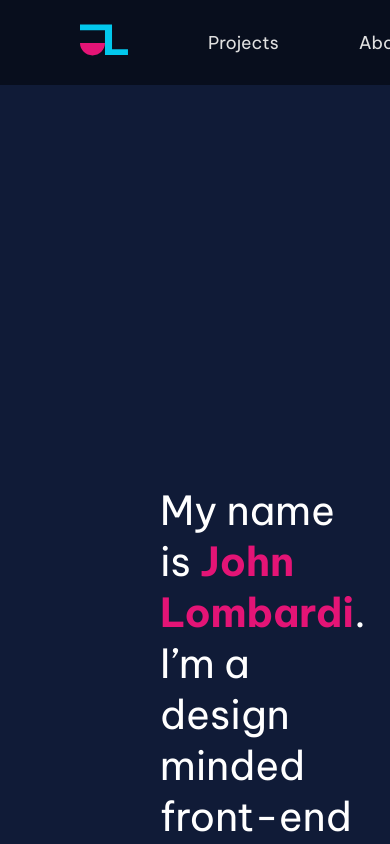
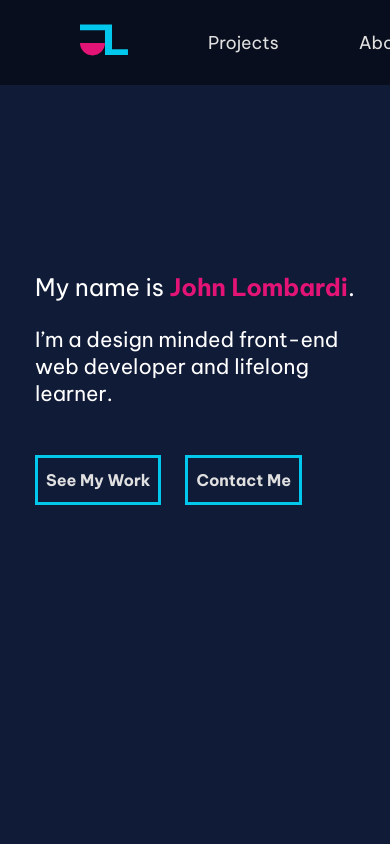
Before and after one commit to johnlombardi389/port, a React (Vite) app: page / in a window 390 px wide. Shown: the top 844 px of the page. Built offline with nearby package versions, Linux system fonts and the light colour scheme.

Commit message:
Adjusted intro section of home page to be centrered using transform and changed font-sizes

```diff
--- a/src/components/IntroSection.jsx
+++ b/src/components/IntroSection.jsx
@@ -20,7 +20,7 @@ function IntroSection() {
       <motion.div className="title" variants={titleAnimation}>
         <div className="reveal">
           <div className="hide">
-            <h2>
+            <h2 className="sm-title">
               I’m a design minded front-end web developer and lifelong learner.
             </h2>
           </div>
--- a/src/styles/_home.scss
+++ b/src/styles/_home.scss
@@ -1,13 +1,13 @@
 .intro-container {
-  min-height: 90vh;
-  max-width: 1900px;
-  display: flex;
-  justify-content: space-between;
-  align-items: start;
-  flex-direction: column;
+  position: absolute;
+  top: 50%;
+  left: 50%;
+  transform: translate(-50%, -50%);
+  max-width: 1000px;
+  height: 300px;
   color: white;
-  margin: auto;
-  padding: 25rem 10rem;
+  .title {
+    margin-bottom: 2rem;
     .reveal {
       overflow: hidden;
     }
@@ -21,6 +21,22 @@
       span {
         color: $mainPink;
         font-weight: 700;
+      }
+    }
+    .sm-title {
+      font-size: 1.8rem;
+    }
+  }
+  @media (max-width: 700px) {
+    width: 320px;
+    .title {
+      margin-bottom: 1.5rem;
+      h2 {
+        font-size: 1.5rem;
+      }
+      .sm-title {
+        font-size: 1.3rem;
+      }
     }
   }
 }
@@ -42,4 +58,10 @@
     background-color: $mainBlue;
     color: white;
   }
+  @media (max-width: 700px) {
+    margin-top: 1.5rem;
+    margin-right: 1.5rem;
+    padding: 0.75rem 0.5rem;
+    font-size: 1rem;
   }
+}
```
Lines whose indentation alone changed are shown as unchanged.
